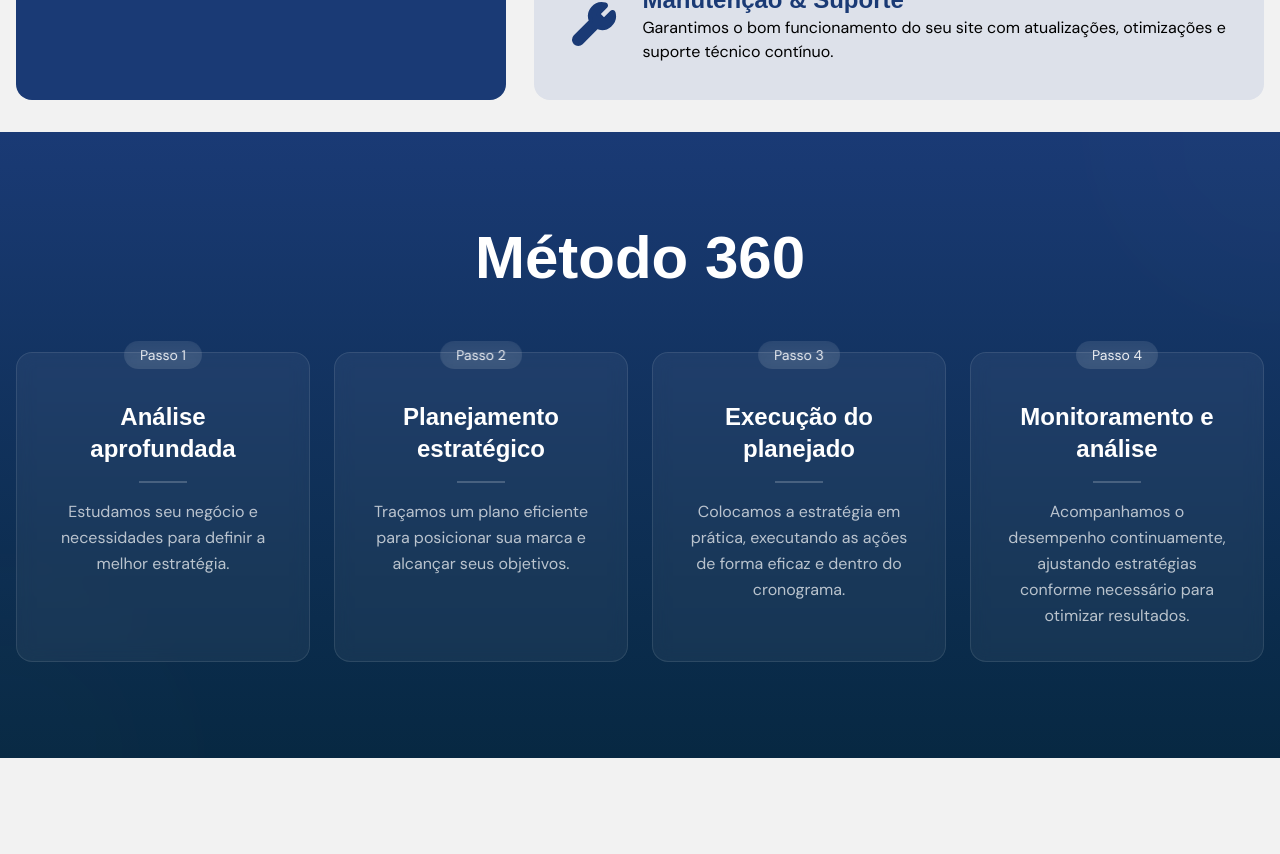
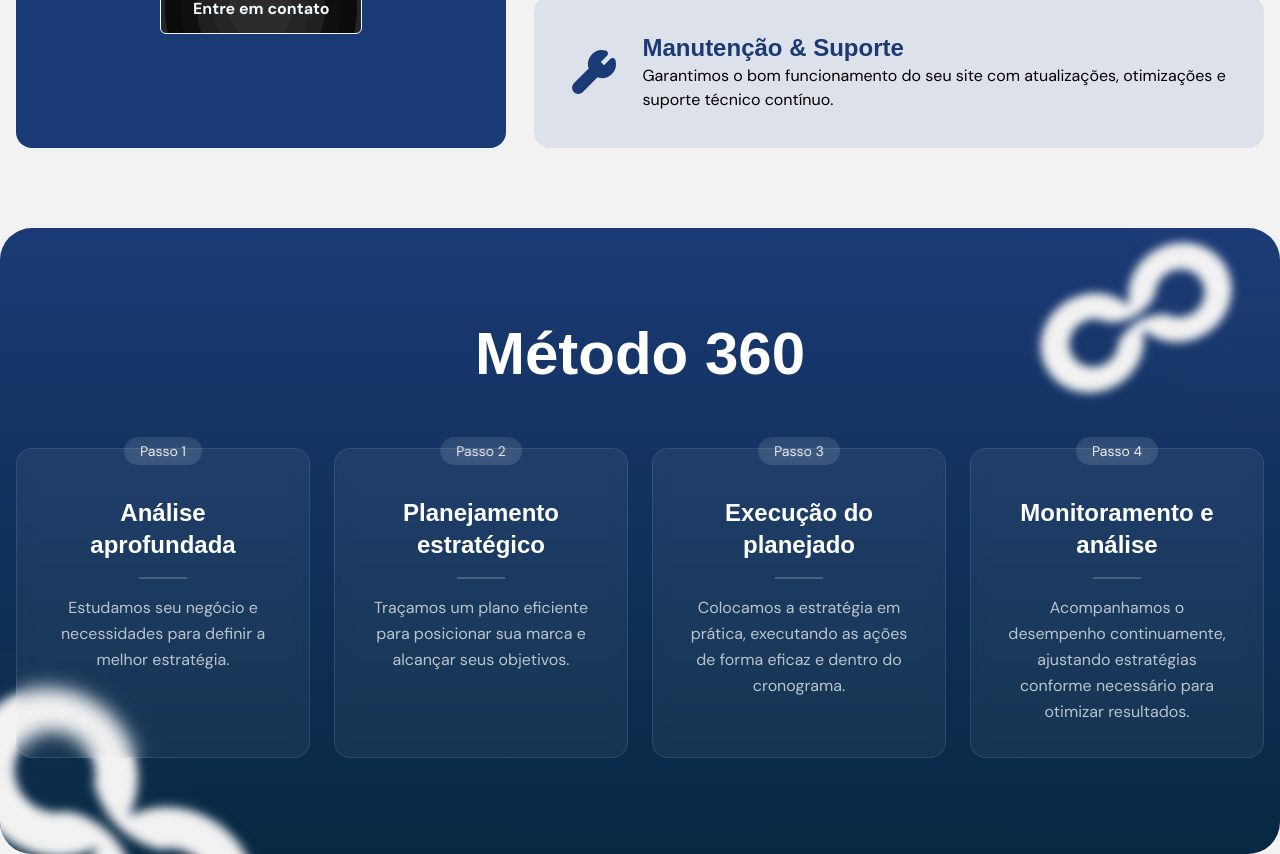
Before and after one commit to DevJeipi/Site-Oficial-Equipe-Conecta, a Next.js app: page / in a window 1280 px wide. Shown: the part 2500-3354 px from the top of the page. Before the commit the page ends 3258 px from the top, so only its background shows below. Built offline with nearby package versions, Linux system fonts and the light colour scheme; a web font is replaced by a local one.

Commit message:
feat: method section all done

```diff
--- a/src/components/Method.tsx
+++ b/src/components/Method.tsx
@@ -1,5 +1,6 @@
 "use client";
 import { motion } from "framer-motion";
+import Image from "next/image";
 
 export default function Method() {
   const steps = [
@@ -30,12 +31,52 @@ export default function Method() {
   ];
 
   return (
-    <section className="relative bg-gradient-to-b from-primary to-[#072842] py-24 overflow-hidden">
+    <section className="relative rounded-4xl bg-gradient-to-b from-primary to-[#072842] py-24 overflow-hidden">
       {/* Background decorative elements */}
       <div className="absolute inset-0 opacity-10">
         <div className="absolute top-0 right-0 w-96 h-96 bg-white/10 rounded-full blur-3xl transform translate-x-1/2 -translate-y-1/2" />
         <div className="absolute bottom-0 left-0 w-96 h-96 bg-white/10 rounded-full blur-3xl transform -translate-x-1/2 translate-y-1/2" />
       </div>
+
+      <motion.div
+        className="absolute -bottom-15 -left-15"
+        animate={{
+          y: [0, -10, 0],
+        }}
+        transition={{
+          duration: 2,
+          repeat: Infinity,
+          ease: "easeInOut",
+        }}
+      >
+        <Image
+          src="/symbol-conecta-wtbg-white-transformed.webp"
+          alt="Logo Equipe Conecta"
+          width={345}
+          height={165}
+          className="blur-xs rotate-[45deg]"
+        />
+      </motion.div>
+
+      <motion.div
+        className="hidden md:block absolute top-10 right-10"
+        animate={{
+          y: [0, -10, 0],
+        }}
+        transition={{
+          duration: 2,
+          repeat: Infinity,
+          ease: "easeInOut",
+        }}
+      >
+        <Image
+          src="/symbol-conecta-wtbg-white-transformed.webp"
+          alt="Logo Equipe Conecta"
+          width={207}
+          height={99}
+          className="blur-xs rotate-[150deg]"
+        />
+      </motion.div>
 
       <div className="container mx-auto px-4">
         <motion.h2
--- a/src/components/Services.tsx
+++ b/src/components/Services.tsx
@@ -16,7 +16,7 @@ import Button from "@/components/ui/cta";
 
 export default function Services() {
   return (
-    <section className="container py-8 gap-10 flex flex-col items-center justify-center overflow-hidden">
+    <section className="container py-20 gap-10 flex flex-col items-center justify-center overflow-hidden">
       {/*Título*/}
       <div className="font-unbounded flex flex-col items-start justify-start gap-2 w-full">
         <h1
```
